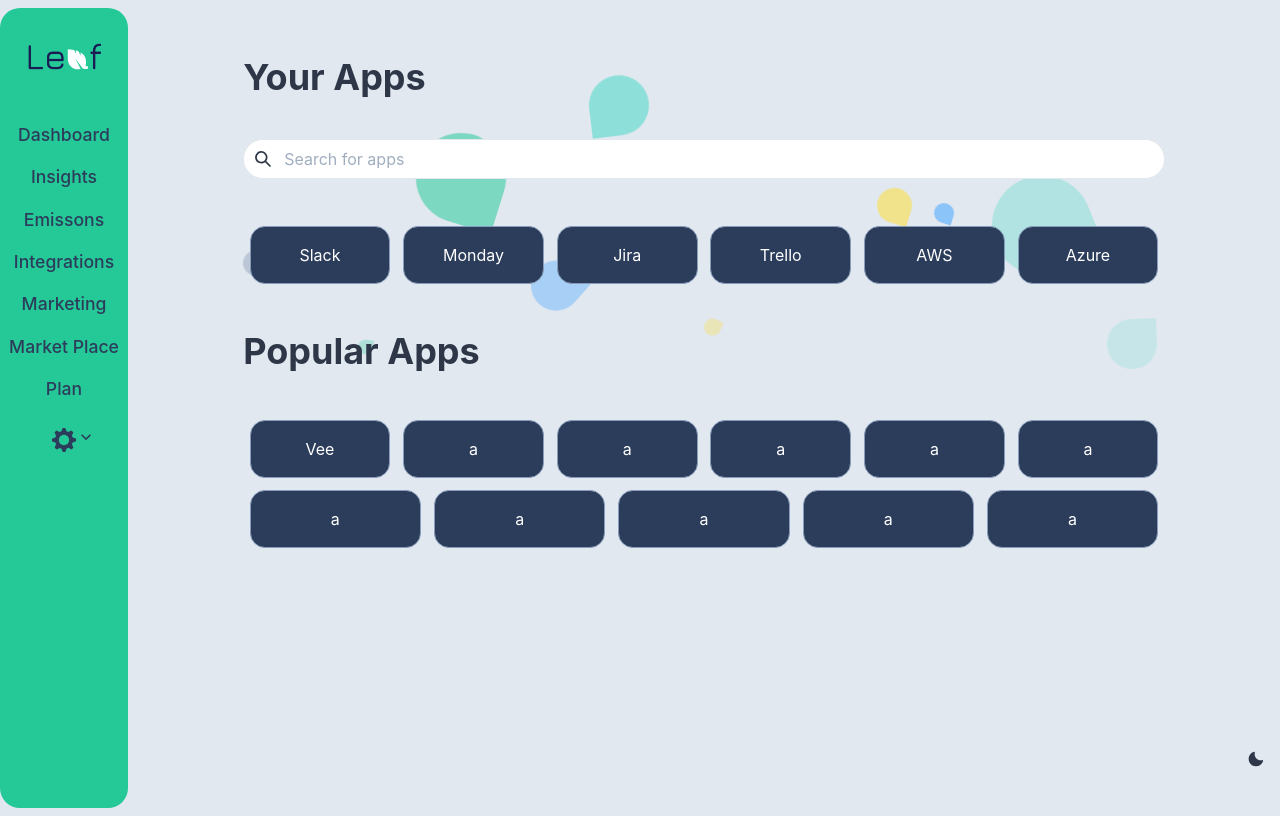
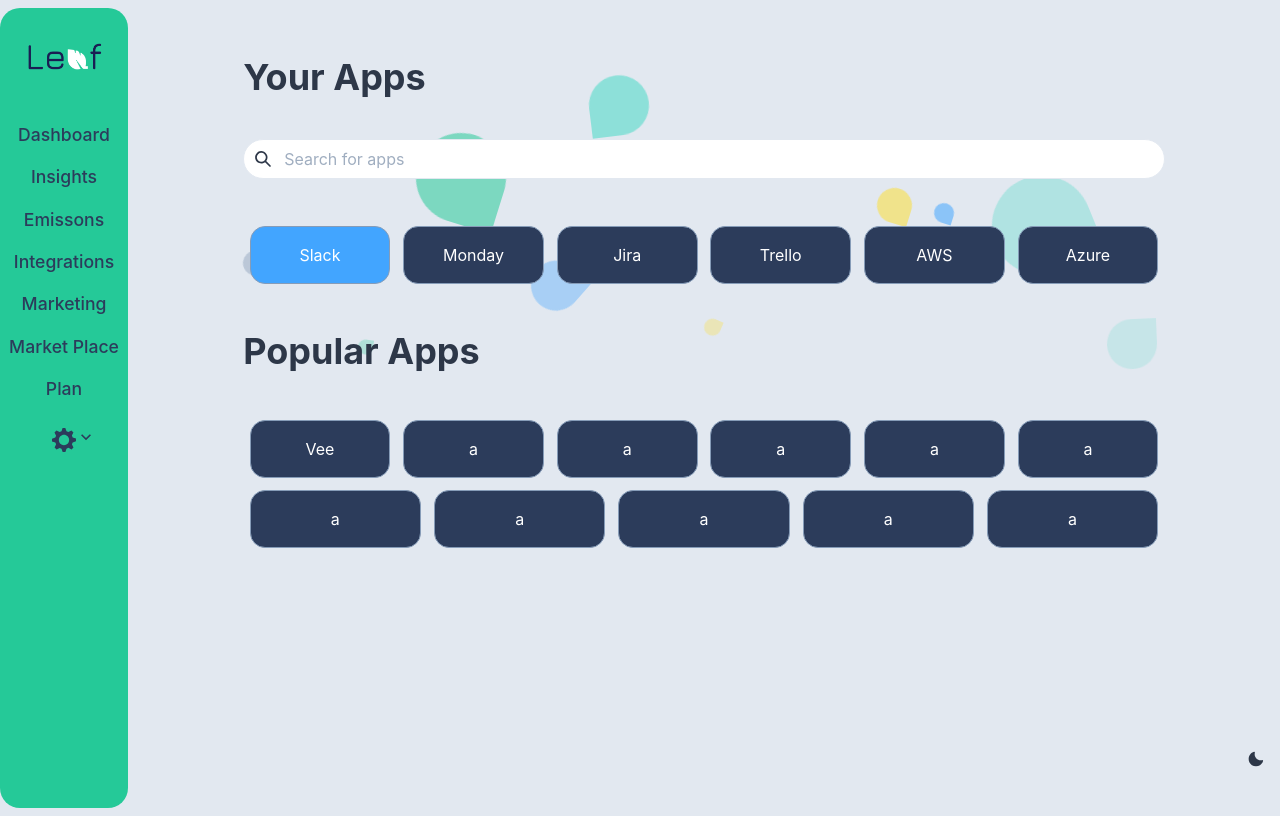
Before and after one commit to AssafWoo/Leaf-groot, a React (Create React App) app: page /integrations in a window 1280 px wide. Built offline with nearby package versions, Linux system fonts and the light colour scheme.

Commit message:
randomColor hook

```diff
--- a/src/Modules/Dashboard/left-part/dashboard-left.js
+++ b/src/Modules/Dashboard/left-part/dashboard-left.js
@@ -1,6 +1,6 @@
-import React from 'react';
+import React, { useState } from 'react';
 import { Heading } from '@chakra-ui/layout';
-import { Flex,BoxMD,BoxSM, BoxLG, BreakLine } from '../../../Styles/styles'
+import { Flex,BoxMD,BoxSM, BoxLG } from '../../../Styles/styles'
 import SingleUser from '../../../Ui/UserAvatar/SingelUser';
 import { DarkTheme } from '../../../Styles/colors';
 import { Menu, MenuButton, MenuItem, MenuList } from '@chakra-ui/menu';
@@ -9,7 +9,7 @@ import { Button } from '@chakra-ui/button';
 
 
 const DashboardLeftPart = ({companyName, userName}) => {
-    const [filter, setFilter] = useState('Display By');
+    const [filter, setFilter] = useState('Daily');
 
     return(
         <BoxMD isInvisible={true}>
@@ -18,7 +18,6 @@ const DashboardLeftPart = ({companyName, userName}) => {
                 <Flex>
                     <BoxLG isInvisible="true">
                         <Heading mb="2" textAlign="left" fontWeight="400" color={DarkTheme}>Wazzaa {userName}</Heading>
-
                         <p style={{textAlign:"left", color:DarkTheme}}>Pleasure to see you again.</p>
                         <p style={{textAlign:"left", color:'white'}}>Lets see how {companyName} is doing!</p>
                     </BoxLG>
--- a/src/Modules/Integrations/integrations.js
+++ b/src/Modules/Integrations/integrations.js
@@ -3,6 +3,7 @@ import { Heading } from '@chakra-ui/layout';
 import { BreakLine, Flex, BoxSM } from '../../Styles/styles';
 import { Input, InputGroup, InputLeftElement, useColorMode } from "@chakra-ui/react"
 import { SearchIcon } from '@chakra-ui/icons';
+import useRandomColorPick from '../../Shared-hooks/useRandomColor';
 
 const Integrations = () => {
     const { colorMode, toggleColorMode } = useColorMode();
@@ -20,7 +21,7 @@ const Integrations = () => {
             </InputGroup>
             <BreakLine />
             <Flex>
-                <BoxSM>Slack</BoxSM>
+                <BoxSM style={{background: useRandomColorPick()}}>Slack</BoxSM>
                 <BoxSM>Monday</BoxSM>
                 <BoxSM>Jira</BoxSM>
                 <BoxSM>Trello</BoxSM>
--- /dev/null
+++ b/src/Shared-hooks/useRandomColor.js
@@ -0,0 +1,22 @@
+import { useEffect, useState } from "react";
+import {  MainBlue, MainGreen, MainGrey, MainYellow } from "../Styles/colors";
+
+const COLORS = [
+    MainGreen,
+    MainBlue,
+    MainGrey,
+    MainYellow,
+]
+
+const useRandomColorPick = () => {
+    const [choosenColor, setChoosenColor] = useState('')
+    const randomNumber = Math.floor(Math.random() * 4) + 1;
+    const randomColor = COLORS[randomNumber];
+    console.log(randomColor)
+    useEffect(() => {
+        setChoosenColor(randomColor);
+    },[])
+    return choosenColor;
+}
+
+export default useRandomColorPick;
```
